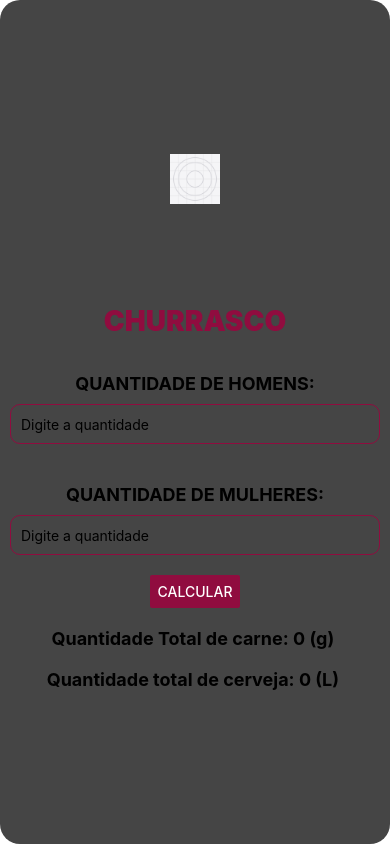
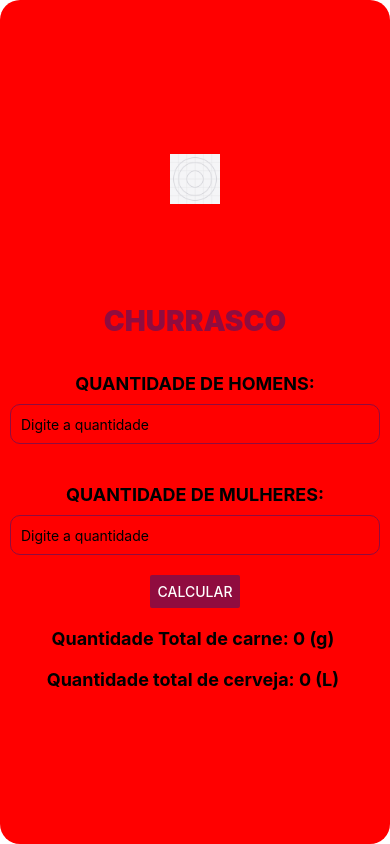
Before and after one commit to fernandesyuri16/AppAchaKi, a React Native app: screen / in a window 390 px wide. Built offline with nearby package versions, Linux system fonts and the light colour scheme.

Commit message:
mudando cor do fundo alterar a cor branca para a vermelho

```diff
--- a/App.js
+++ b/App.js
@@ -57,7 +57,7 @@ const ChurrascoApp = () => {
 const styles = StyleSheet.create({
   container: {
     flex: 100,
-    backgroundColor: '#454545',
+    backgroundColor: 'red',
     alignItems: 'center',
     justifyContent: 'center',
     padding: 10,
```
